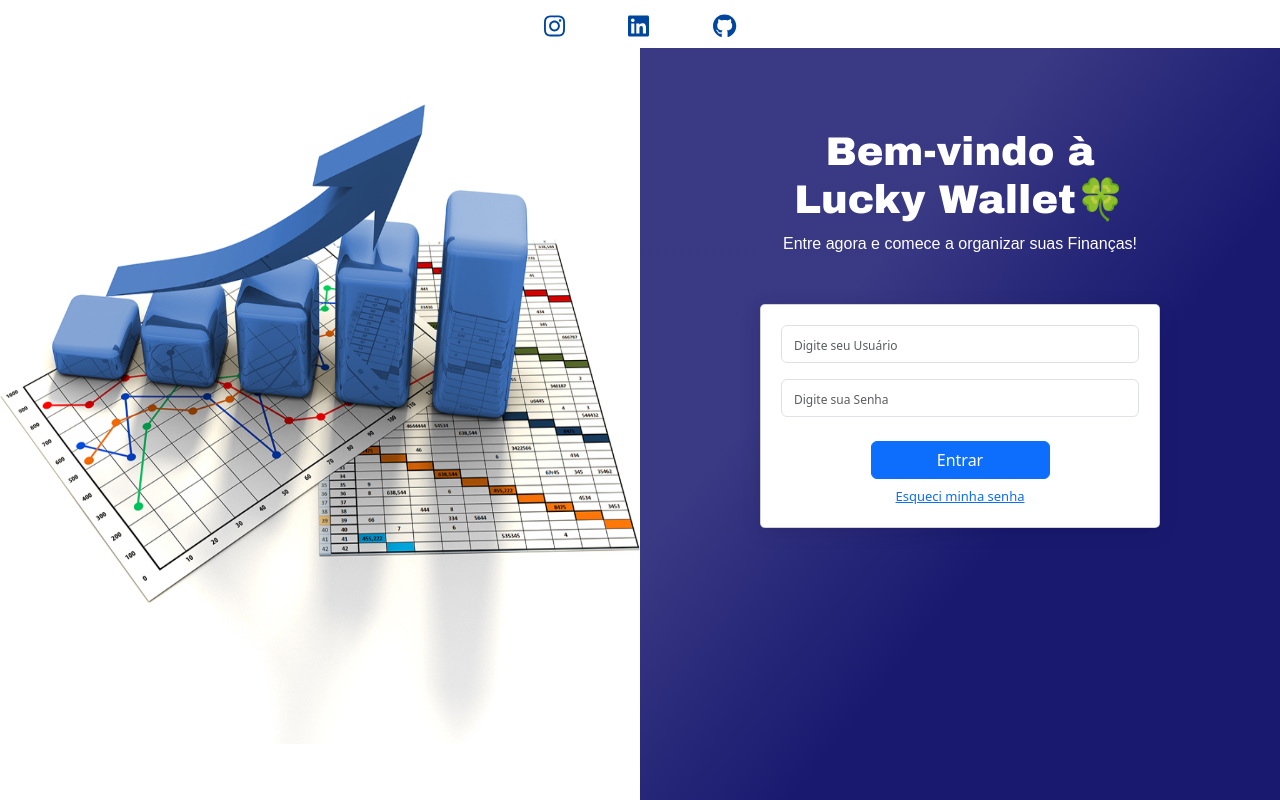
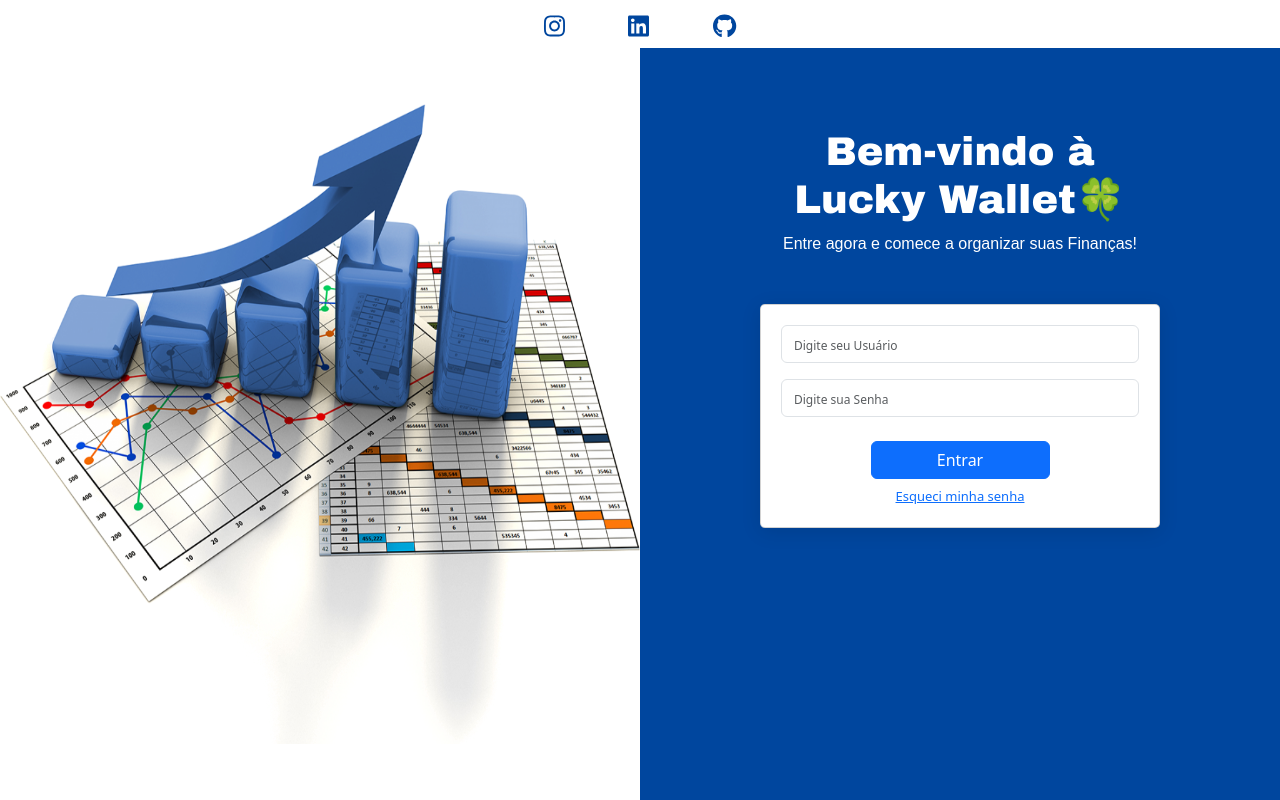
Before and after one commit to seliprinr/lucky-wallet, an Angular app: page /tela-login in a window 1280 px wide. Built offline with nearby package versions, Linux system fonts and the light colour scheme.

Commit message:
Commit alteração de cor bg login

```diff
--- a/src/app/components/tela-login/tela-login.component.css
+++ b/src/app/components/tela-login/tela-login.component.css
@@ -51,8 +51,7 @@
 }
 
 .right-side {
-  background: rgb(25,25,112);
-  background: linear-gradient(309deg, rgba(25,25,112,1) 39%, rgba(25,25,112,0.8632703081232493) 67%);
+  background-color: #00469e;
   display: flex;
   align-items: center;
   flex-direction: column;
```
